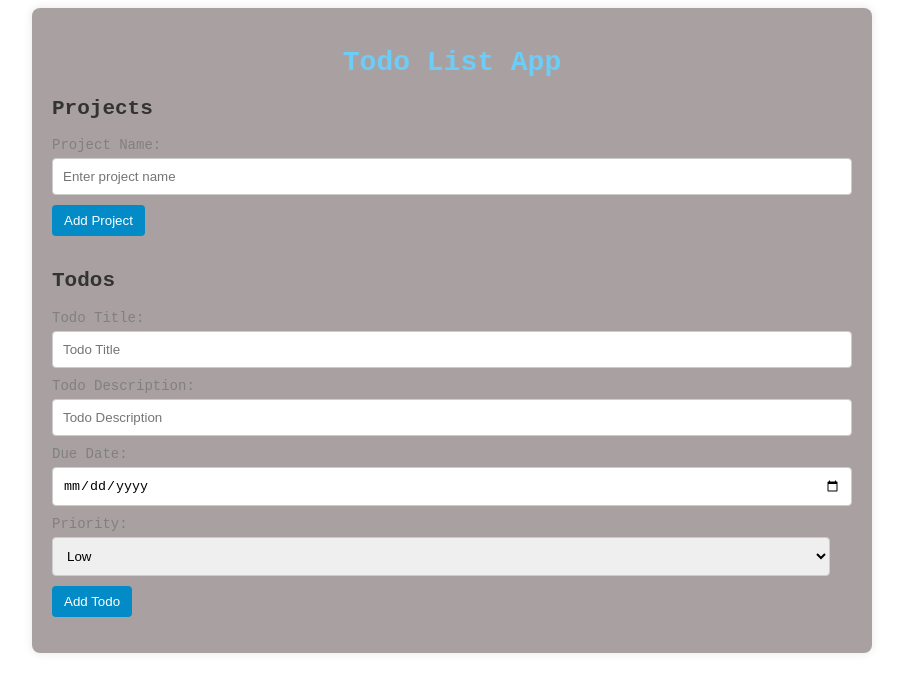
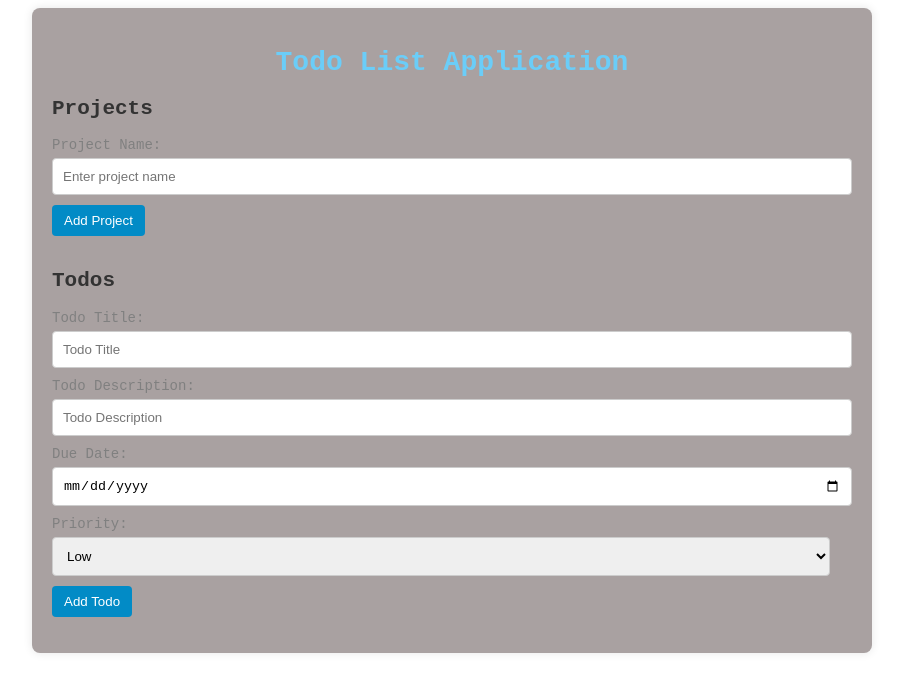
Before and after one commit to genthetemi/TodoApp, a plain HTML site: page index.html in a window 1280 px wide. Shown: the whole page, without its empty margins (188-1091 px from the left). Drawn offline with Linux system fonts and the light colour scheme.

Commit message:
working with branch

```diff
--- a/index.html
+++ b/index.html
@@ -10,7 +10,7 @@
 
 <body>
     <div class="container">
-        <h1 id="title">Todo List App</h1>
+        <h1 id="title">Todo List Application</h1>
 
         <section class="project-section">
             <h2>Projects</h2>
```
